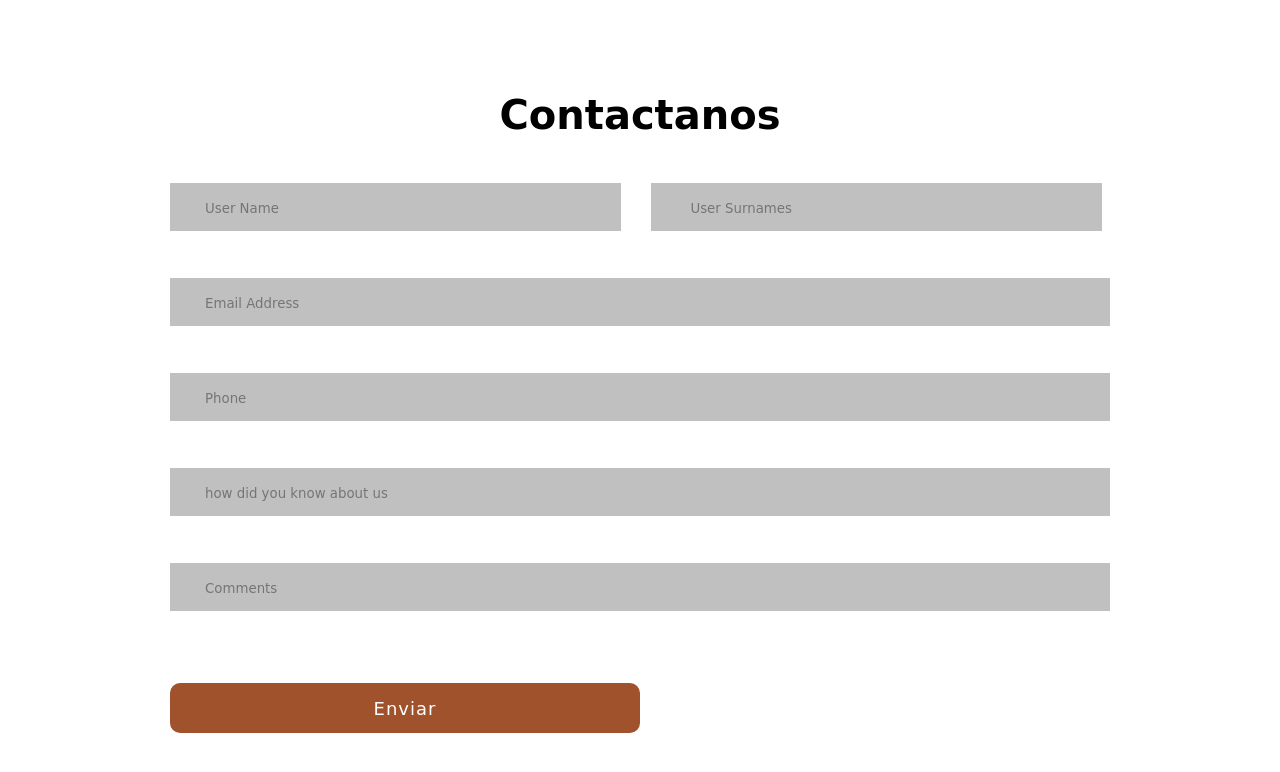
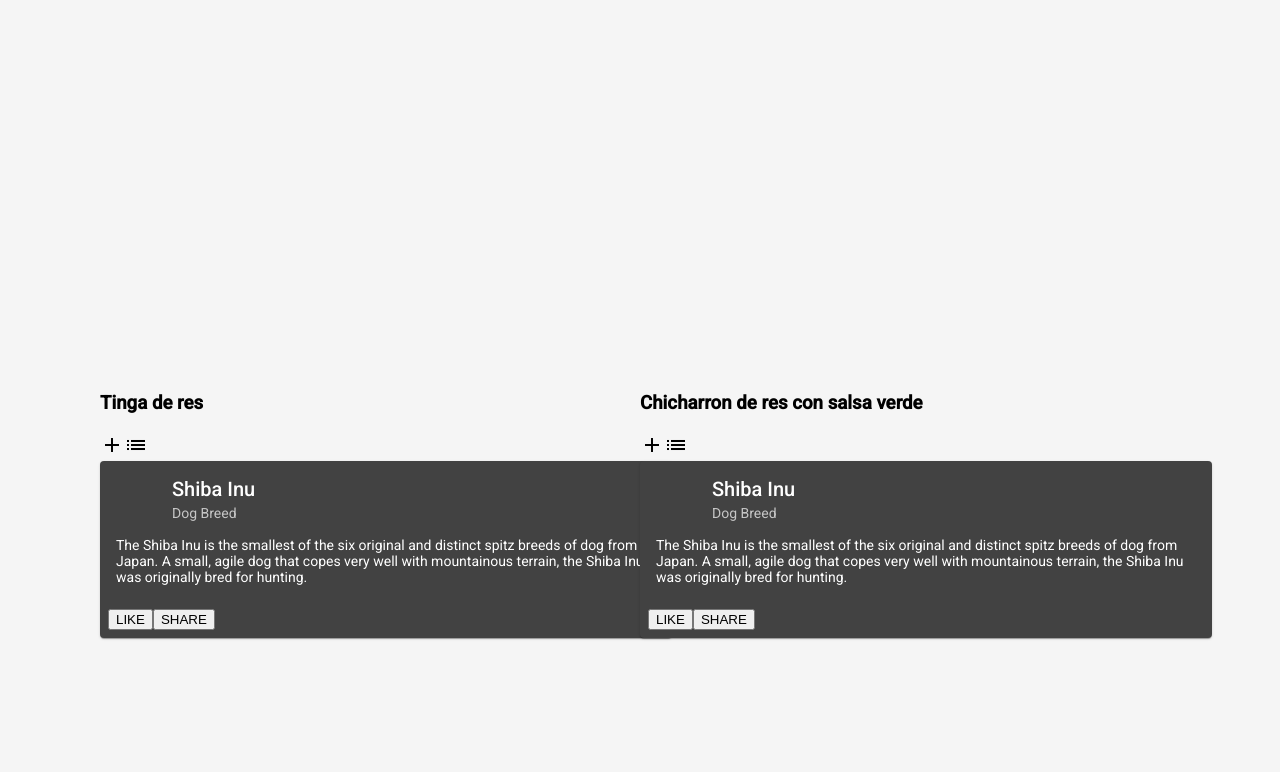
Before and after one commit to MendozaServin/Mexa-proyect, an Angular app: page /#/ in a window 1280 px wide. Shown: the top 772 px of the page. Built offline with nearby package versions, Linux system fonts and the light colour scheme.

Commit message:
Avance 80% vistas

```diff
--- a/src/app/layout/headerv2/headerv2.component.html
+++ b/src/app/layout/headerv2/headerv2.component.html
@@ -3,7 +3,7 @@
     <span class="btn_menu" id="btn1">
         <i class="bi bi-list"></i>
     </span>
-    <label class="logo"><i class="bi bi-person-circle"></i>Grupo de trabajo</label>
+    <label class="logo"><i class="bi bi-person-circle"></i>Titulo</label>
 
   </div>
 
--- a/src/app/pages/desserts/desserts.component.html
+++ b/src/app/pages/desserts/desserts.component.html
@@ -1,13 +1,20 @@
 <body>
   <div class="container">
-  <div class="pendientes">
-    <h3>Tareas pendientes</h3>
+
+    <!-- Tarjeta uno -->
+
+    <div class="card_one">
+      <h3>Tinga de res</h3>
+      <mat-icon>add</mat-icon>
+      <mat-icon>list</mat-icon>
+
       <mat-card class="example-card">
         <mat-card-header>
           <div mat-card-avatar class="example-header-image"></div>
           <mat-card-title>Shiba Inu</mat-card-title>
           <mat-card-subtitle>Dog Breed</mat-card-subtitle>
         </mat-card-header>
+
         <mat-card-content>
           <p>
             The Shiba Inu is the smallest of the six original and distinct spitz breeds of dog from Japan.
@@ -15,20 +22,28 @@
             bred for hunting.
           </p>
         </mat-card-content>
+
         <mat-card-actions>
           <button mat-button>LIKE</button>
           <button mat-button>SHARE</button>
         </mat-card-actions>
       </mat-card>
     </div>
+
+    <!-- Tarjeta dos -->
+
     <div class="en curso">
-    <h3>En curso</h3>
+      <h3>Chicharron de res con salsa verde</h3>
+      <mat-icon>add</mat-icon>
+      <mat-icon>list</mat-icon>
+
       <mat-card class="example-card">
         <mat-card-header>
           <div mat-card-avatar class="example-header-image"></div>
           <mat-card-title>Shiba Inu</mat-card-title>
           <mat-card-subtitle>Dog Breed</mat-card-subtitle>
         </mat-card-header>
+
         <mat-card-content>
           <p>
             The Shiba Inu is the smallest of the six original and distinct spitz breeds of dog from Japan.
@@ -36,32 +51,13 @@
             bred for hunting.
           </p>
         </mat-card-content>
+
         <mat-card-actions>
           <button mat-button>LIKE</button>
           <button mat-button>SHARE</button>
         </mat-card-actions>
       </mat-card>
     </div>
-  <div class="terminados">
-    <h3>Trabajos terminados</h3>
-    <mat-card class="example-card">
-      <mat-card-header>
-        <div mat-card-avatar class="example-header-image"></div>
-        <mat-card-title>Shiba Inu</mat-card-title>
-        <mat-card-subtitle>Dog Breed</mat-card-subtitle>
-      </mat-card-header>
-      <mat-card-content>
-        <p>
-          The Shiba Inu is the smallest of the six original and distinct spitz breeds of dog from Japan.
-          A small, agile dog that copes very well with mountainous terrain, the Shiba Inu was originally
-          bred for hunting.
-        </p>
-      </mat-card-content>
-      <mat-card-actions>
-        <button mat-button>LIKE</button>
-        <button mat-button>SHARE</button>
-      </mat-card-actions>
-    </mat-card>
-  </div>
+
   </div>
 </body>
--- a/src/app/pages/desserts/desserts.module.ts
+++ b/src/app/pages/desserts/desserts.module.ts
@@ -3,6 +3,7 @@ import { CommonModule } from '@angular/common';
 import {DessertsComponent} from "./desserts.component";
 import {MatCardModule} from "@angular/material/card";
 import {MatButtonModule} from "@angular/material/button";
+import {MatIconModule} from "@angular/material/icon";
 
 
 
@@ -11,7 +12,8 @@ import {MatButtonModule} from "@angular/material/button";
   imports: [
     CommonModule,
     MatCardModule,
-    MatButtonModule
+    MatButtonModule,
+    MatIconModule
   ]
 })
 export class DessertsModule { }
--- a/src/app/pages/drink/drink.component.html
+++ b/src/app/pages/drink/drink.component.html
@@ -1,13 +1,20 @@
 <body>
 <div class="container">
-  <div class="pendientes">
-    <h3>Tareas pendientes</h3>
+
+  <!-- Tarjeta uno -->
+
+  <div class="card_one">
+    <h3>Tinga de res</h3>
+    <mat-icon>add</mat-icon>
+    <mat-icon>list</mat-icon>
+
     <mat-card class="example-card">
       <mat-card-header>
         <div mat-card-avatar class="example-header-image"></div>
         <mat-card-title>Shiba Inu</mat-card-title>
         <mat-card-subtitle>Dog Breed</mat-card-subtitle>
       </mat-card-header>
+
       <mat-card-content>
         <p>
           The Shiba Inu is the smallest of the six original and distinct spitz breeds of dog from Japan.
@@ -15,20 +22,28 @@
           bred for hunting.
         </p>
       </mat-card-content>
+
       <mat-card-actions>
         <button mat-button>LIKE</button>
         <button mat-button>SHARE</button>
       </mat-card-actions>
     </mat-card>
   </div>
+
+  <!-- Tarjeta dos -->
+
   <div class="en curso">
-    <h3>En curso</h3>
+    <h3>Chicharron de res con salsa verde</h3>
+    <mat-icon>add</mat-icon>
+    <mat-icon>list</mat-icon>
+
     <mat-card class="example-card">
       <mat-card-header>
         <div mat-card-avatar class="example-header-image"></div>
         <mat-card-title>Shiba Inu</mat-card-title>
         <mat-card-subtitle>Dog Breed</mat-card-subtitle>
       </mat-card-header>
+
       <mat-card-content>
         <p>
           The Shiba Inu is the smallest of the six original and distinct spitz breeds of dog from Japan.
@@ -36,32 +51,13 @@
           bred for hunting.
         </p>
       </mat-card-content>
+
       <mat-card-actions>
         <button mat-button>LIKE</button>
         <button mat-button>SHARE</button>
       </mat-card-actions>
     </mat-card>
   </div>
-  <div class="terminados">
-    <h3>Trabajos terminados</h3>
-    <mat-card class="example-card">
-      <mat-card-header>
-        <div mat-card-avatar class="example-header-image"></div>
-        <mat-card-title>Shiba Inu</mat-card-title>
-        <mat-card-subtitle>Dog Breed</mat-card-subtitle>
-      </mat-card-header>
-      <mat-card-content>
-        <p>
-          The Shiba Inu is the smallest of the six original and distinct spitz breeds of dog from Japan.
-          A small, agile dog that copes very well with mountainous terrain, the Shiba Inu was originally
-          bred for hunting.
-        </p>
-      </mat-card-content>
-      <mat-card-actions>
-        <button mat-button>LIKE</button>
-        <button mat-button>SHARE</button>
-      </mat-card-actions>
-    </mat-card>
-  </div>
+
 </div>
 </body>
--- a/src/app/pages/drink/drink.module.ts
+++ b/src/app/pages/drink/drink.module.ts
@@ -3,6 +3,7 @@ import { CommonModule } from '@angular/common';
 import {DrinkComponent} from "./drink.component";
 import {MatCardModule} from "@angular/material/card";
 import {MatButtonModule} from "@angular/material/button";
+import {MatIconModule} from "@angular/material/icon";
 
 
 
@@ -11,7 +12,8 @@ import {MatButtonModule} from "@angular/material/button";
   imports: [
     CommonModule,
     MatCardModule,
-    MatButtonModule
+    MatButtonModule,
+    MatIconModule
   ]
 })
 export class DrinkModule { }
--- a/src/app/pages/food/food.component.css
+++ b/src/app/pages/food/food.component.css
@@ -1,3 +1,10 @@
+.container{
+  display: flex;
+  flex-direction: column;
+  align-items: center;
+  justify-content: center;
+  height: 100%;
+}
 body{
   background: #F5F5F5;
 }
--- a/src/app/pages/food/food.component.html
+++ b/src/app/pages/food/food.component.html
@@ -1,14 +1,20 @@
 <body>
-<!--asa-->
 <div class="container">
-  <div class="pendientes">
-    <h3>Tareas pendientes</h3>
+
+  <!-- Tarjeta uno -->
+
+  <div class="card_one">
+    <h3>Tinga de res</h3>
+    <mat-icon>add</mat-icon>
+    <mat-icon>list</mat-icon>
+
     <mat-card class="example-card">
       <mat-card-header>
         <div mat-card-avatar class="example-header-image"></div>
         <mat-card-title>Shiba Inu</mat-card-title>
         <mat-card-subtitle>Dog Breed</mat-card-subtitle>
       </mat-card-header>
+
       <mat-card-content>
         <p>
           The Shiba Inu is the smallest of the six original and distinct spitz breeds of dog from Japan.
@@ -16,20 +22,28 @@
           bred for hunting.
         </p>
       </mat-card-content>
+
       <mat-card-actions>
         <button mat-button>LIKE</button>
         <button mat-button>SHARE</button>
       </mat-card-actions>
     </mat-card>
   </div>
+
+  <!-- Tarjeta dos -->
+
   <div class="en curso">
-    <h3>En curso</h3>
+    <h3>Chicharron de res con salsa verde</h3>
+    <mat-icon>add</mat-icon>
+    <mat-icon>list</mat-icon>
+
     <mat-card class="example-card">
       <mat-card-header>
         <div mat-card-avatar class="example-header-image"></div>
         <mat-card-title>Shiba Inu</mat-card-title>
         <mat-card-subtitle>Dog Breed</mat-card-subtitle>
       </mat-card-header>
+
       <mat-card-content>
         <p>
           The Shiba Inu is the smallest of the six original and distinct spitz breeds of dog from Japan.
@@ -37,32 +51,13 @@
           bred for hunting.
         </p>
       </mat-card-content>
+
       <mat-card-actions>
         <button mat-button>LIKE</button>
         <button mat-button>SHARE</button>
       </mat-card-actions>
     </mat-card>
   </div>
-  <div class="terminados">
-    <h3>Trabajos terminados</h3>
-    <mat-card class="example-card">
-      <mat-card-header>
-        <div mat-card-avatar class="example-header-image"></div>
-        <mat-card-title>Shiba Inu</mat-card-title>
-        <mat-card-subtitle>Dog Breed</mat-card-subtitle>
-      </mat-card-header>
-      <mat-card-content>
-        <p>
-          The Shiba Inu is the smallest of the six original and distinct spitz breeds of dog from Japan.
-          A small, agile dog that copes very well with mountainous terrain, the Shiba Inu was originally
-          bred for hunting.
-        </p>
-      </mat-card-content>
-      <mat-card-actions>
-        <button mat-button>LIKE</button>
-        <button mat-button>SHARE</button>
-      </mat-card-actions>
-    </mat-card>
-  </div>
+
 </div>
 </body>
--- a/src/app/pages/food/food.module.ts
+++ b/src/app/pages/food/food.module.ts
@@ -3,7 +3,7 @@ import { CommonModule } from '@angular/common';
 import {RouterModule} from "@angular/router";
 import {FoodComponent} from "./food.component";
 import {MatCardModule} from "@angular/material/card";
-import {MatButtonModule} from "@angular/material/button";
+import {MatIconModule} from "@angular/material/icon";
 
 
 
@@ -13,7 +13,7 @@ import {MatButtonModule} from "@angular/material/button";
     CommonModule,
     RouterModule,
     MatCardModule,
-    MatButtonModule
+    MatIconModule
   ]
 })
 export class FoodModule { }
--- a/src/app/routes/routes.ts
+++ b/src/app/routes/routes.ts
@@ -9,7 +9,7 @@ import {ContactComponent} from "../pages/contact/contact.component";
 export const routes = [
   {
     path: '',
-    component: ContactComponent,
+    component: FoodComponent,
     children:[
       {path: '', component: HomeComponent},
       {path: 'food', component: FoodComponent},
```
Lines whose indentation alone changed are shown as unchanged.
